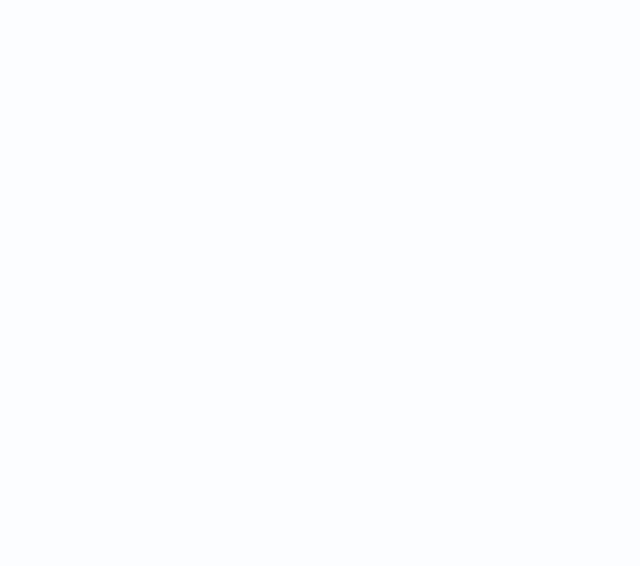
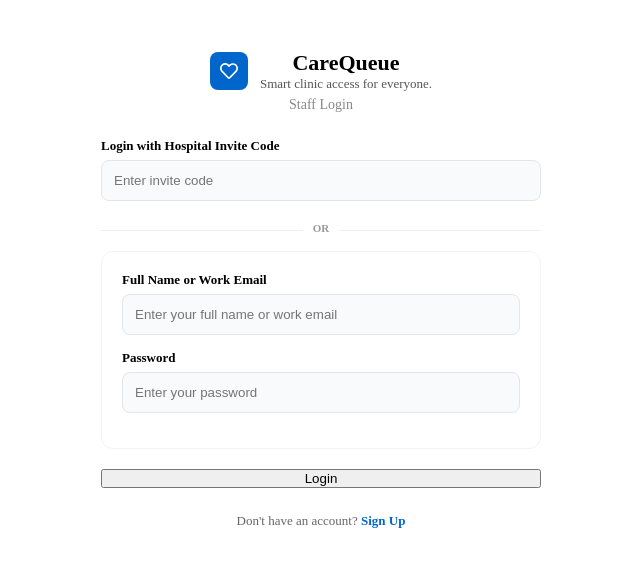
Before and after one commit to The-Nexus-Capstone/Nexus-Carequeue, a React app in the folder frontend/: page /staff-login in a window 1280 px wide. Before the commit this address had no page. Shown: the top 566 px of the page, without its empty margins (319-959 px from the left). Built offline with nearby package versions, Linux system fonts and the light colour scheme; the HTML template or start-up script is replaced by a standard one.

Commit message:
staff login styling and signup popup implementation

```diff
--- a/frontend/src/App.jsx
+++ b/frontend/src/App.jsx
@@ -1,12 +1,14 @@
 import { BrowserRouter, Routes, Route } from "react-router-dom";
+
 import Landing from "./pages/Landing";
-import "./Shared/Styles/Global.css";
+import StaffLogin from "./features/Stuff/Pages/ Login";
 
 function App() {
   return (
     <BrowserRouter>
       <Routes>
         <Route path="/" element={<Landing />} />
+        <Route path="/staff-login" element={<StaffLogin />} />
       </Routes>
     </BrowserRouter>
   );
--- a/frontend/src/Pages/Landing.jsx
+++ b/frontend/src/Pages/Landing.jsx
@@ -1,23 +1,20 @@
 import { useState } from "react";
+import { useNavigate } from "react-router-dom"; // 1. Import useNavigate
 import "./Landing.css";
 import heroImg from "../assets/hero.png";
 import { FaClock, FaMapMarkerAlt, FaSmile } from "react-icons/fa";
 import { FaClipboardList, FaUserMd } from "react-icons/fa";
 import { FaRegHeart } from 'react-icons/fa';
 
-
-
 function Landing() {
   const [menuOpen, setMenuOpen] = useState(false);
+  const navigate = useNavigate(); // 2. Initialize navigate function
 
   return (
     <div className="landing">
-
-
       <div className="nav-wrapper">
         <header className="navbar">
           <div className="nav-container">
-      {/* Hamburger only shows on small screens */}
             <div className="hamburger" onClick={() => setMenuOpen(!menuOpen)}>
               ☰
             </div>
@@ -28,33 +25,42 @@
               </div>
               <div className="logo-text">
                 <h3>CareQueue</h3>
+                {/* Tagline stays visible for everyone */}
                 <span>Smart clinic access for everyone.</span>
               </div>
             </div>
 
-      {/* Desktop Links: Home is blue, others are outlined */}
             <nav className="nav-links">
               <button className="nav-btn active">Home</button>
               <button className="nav-btn outline">Queue Status</button>
-        <button className="nav-btn outline">Staff Dashboard</button>
+              {/* 3. Add onClick to Navbar button */}
+              <button
+                className="nav-btn outline"
+                onClick={() => navigate("/staff-login")}
+              >
+                Staff Dashboard
+              </button>
             </nav>
           </div>
         </header>
 
-  {/* Mobile Dropdown: Visible when menuOpen is true */}
         {menuOpen && (
           <div className="mobile-menu">
             <button className="nav-btn active">Home</button>
             <button className="nav-btn outline">Queue Status</button>
-      <button className="nav-btn outline">Staff Dashboard</button>
+            {/* 4. Add onClick to Mobile Menu button */}
+            <button
+              className="nav-btn outline"
+              onClick={() => navigate("/staff-login")}
+            >
+              Staff Dashboard
+            </button>
           </div>
         )}
       </div>
 
-
       <section className="hero-section">
         <img src={heroImg} alt="Clinic" className="hero-img" />
-
         <div className="hero-overlay">
           <h1>Welcome to CareQueue</h1>
           <p>
@@ -65,9 +71,7 @@
         </div>
       </section>
 
-
       <section className="action-section">
-
         <div className="action-card">
           <div className="action-cardinfo">
             <div className="card-icon blue">
@@ -75,7 +79,6 @@
             </div>
             <h3>Patient Check-In</h3>
           </div>
-
           <p>
             Join the queue for your clinic visit.
             Quick and easy registration.
@@ -90,58 +93,38 @@
             </div>
             <h3>Staff Dashboard</h3>
           </div>
-
           <p>
             Manage clinic queue, call patients,
             and track daily operations.
           </p>
-  <button className="secondary-btn">Staff Login</button>
+          {/* 5. Add onClick to Hero section action button */}
+          <button
+            className="secondary-btn"
+            onClick={() => navigate("/staff-login")}
+          >
+            Staff Login
+          </button>
         </div>
-
-
       </section>
 
-
       <section className="why-section">
-
         <h2>Why CareQueue?</h2>
-
         <div className="why-grid">
-
           <div className="why-item">
-  <div className="circle blue">
-    <FaClock />
+            <div className="circle blue"><FaClock /></div>
+            <h4>Save Time</h4>
+            <p>No more waiting in crowded rooms. Check in from anywhere.</p>
           </div>
-  <h4>Save Time</h4>
-  <p>
-    No more waiting in crowded rooms.
-    Check in from anywhere.
-  </p>
+          <div className="why-item">
+            <div className="circle green"><FaMapMarkerAlt /></div>
+            <h4>Real-Time Updates</h4>
+            <p>Get notified when it's your turn. Track your queue position live.</p>
           </div>
-
           <div className="why-item">
-  <div className="circle green">
-    <FaMapMarkerAlt />
+            <div className="circle orange"><FaSmile /></div>
+            <h4>Better Care</h4>
+            <p>Organized queues mean better service and happier patients.</p>
           </div>
-  <h4>Real-Time Updates</h4>
-  <p>
-    Get notified when it's your turn.
-    Track your queue position live.
-  </p>
-</div>
-
-<div className="why-item">
-  <div className="circle orange">
-    <FaSmile />
-  </div>
-  <h4>Better Care</h4>
-  <p>
-    Organized queues mean better service
-    and happier patients.
-  </p>
-</div>
-
-
         </div>
 
         <footer className="footer">
@@ -150,12 +133,9 @@
             <br />
             Optimized for low data connections
           </p>
-
           <span>© 2026</span>
         </footer>
-
       </section>
-
     </div>
   );
 }
--- a/frontend/src/Shared/Styles/Global.css
+++ b/frontend/src/Shared/Styles/Global.css
@@ -1,17 +1,41 @@
-/* index.css - THE FOUNDATION */
+:root {
+  /* Primary Brand Colors */
+  --primary-blue: #0066cc ;
+  --primary-light: #4d94db;
 
-/* 1. Prevent sideways scrolling globally */
+  /* Text Colors */
+  --text-white: #fafafa;
+  --text-black: #1e1e1e;
+  --text-grey: #f1f3f6;
+
+  /* Semantic Colors (Status) */
+  --success-green: #047857;
+  --success-light: #cafdee;
+
+  --warning-orange: #d97706;
+  --warning-light: #fddab0;
+
+  --error-red: #dc2626;
+  --error-light: #f4c5c5;
+
+  --info-blue: #2563eb;
+  --info-light: #e1eafe;
+
+  /* Layout Constants */
+  --border-color: #e2e8f0;
+  --card-bg: #f8fafc;
+}
 * {
   margin: 0;
   padding: 0;
-  box-sizing: border-box; /* Essential: keeps padding inside the width */
+  box-sizing: border-box;
 }
 
 html, body {
   width: 100%;
   height: 100%;
   overflow-x: hidden;
-  background-color: #fcfdfe; /
+  background-color: #fcfdfe;
   -webkit-font-smoothing: antialiased;
 }
 
--- a/frontend/src/features/Stuff/Pages/ Login.jsx
+++ b/frontend/src/features/Stuff/Pages/ Login.jsx
@@ -0,0 +1,91 @@
+import React, { useState } from 'react';
+import { useNavigate } from 'react-router-dom';
+import { FaRegHeart } from 'react-icons/fa';
+import './Auth.css';
+import Card from '../../../Shared/Components/Card';
+import Input from '../../../Shared/Components/Input';
+import Button from '../../../Shared/Components/Button';
+
+function StaffLogin() {
+  const navigate = useNavigate();
+  const [showPopup, setShowPopup] = useState(false);
+  const [loginData, setLoginData] = useState({ inviteCode: '', identifier: '', password: '' });
+
+  const handleLogin = (e) => {
+    e.preventDefault();
+    // Trim checks for "empty spaces"
+    const invite = loginData.inviteCode.trim();
+    const user = loginData.identifier.trim();
+    const pass = loginData.password.trim();
+
+    if (!invite && (!user || !pass)) {
+      alert("Please enter valid login details.");
+      return;
+    }
+    console.log("Login Success");
+  };
+
+  return (
+    <div className="auth-page">
+      <div className="auth-central-box">
+        {/* Header: Logo and Title on the same line */}
+        <div className="brand-header-inline">
+          <div className="brand-icon-box"><FaRegHeart /></div>
+          <div className="brand-text-stack">
+             <h1>CareQueue</h1>
+             <p>Smart clinic access for everyone.</p>
+          </div>
+        </div>
+
+        <p className="auth-sub-label">Staff Login</p>
+
+        <form className="auth-form" onSubmit={handleLogin}>
+          <Input
+            label="Login with Hospital Invite Code"
+            placeholder="Enter invite code"
+            value={loginData.inviteCode}
+            onChange={(e) => setLoginData({...loginData, inviteCode: e.target.value})}
+          />
+
+          <div className="auth-divider"><span>OR</span></div>
+
+          <Card>
+            <Input
+              label="Full Name or Work Email"
+              placeholder="Enter your full name or work email"
+              value={loginData.identifier}
+              onChange={(e) => setLoginData({...loginData, identifier: e.target.value})}
+            />
+            <Input
+              label="Password"
+              type="password"
+              placeholder="Enter your password"
+              value={loginData.password}
+              onChange={(e) => setLoginData({...loginData, password: e.target.value})}
+            />
+          </Card>
+
+          <Button variant="primary" type="submit">Login</Button>
+
+          {/* Made "Sign Up" clickable and bold */}
+          <p className="auth-footer-text">
+            Don't have an account? <span className="signup-trigger" onClick={() => setShowPopup(true)}>Sign Up</span>
+          </p>
+        </form>
+      </div>
+
+      {/* POPUP IMPLEMENTATION */}
+      {showPopup && (
+        <div className="popup-overlay" onClick={() => setShowPopup(false)}>
+          <div className="popup-card" onClick={e => e.stopPropagation()}>
+            <h3>How do you want to Sign up?</h3>
+            <Button variant="primary" onClick={() => navigate('/hospital-signup')}>Sign up a new hospital</Button>
+            <Button variant="outline" onClick={() => navigate('/join-hospital')}>Join an existing hospital</Button>
+          </div>
+        </div>
+      )}
+    </div>
+  );
+}
+
+export default StaffLogin;
--- /dev/null
+++ b/frontend/src/features/Stuff/Pages/Auth.css
@@ -0,0 +1,120 @@
+.auth-page {
+  display: flex;
+  flex-direction: column;
+  align-items: center;
+  justify-content: flex-start; /* Keeps it high on the page */
+  min-height: 100vh;
+  padding-top: 50px;
+  background-color: #ffffff;
+}
+
+.auth-central-box {
+  width: 100%;
+  max-width: 440px; /* Tighter container */
+  text-align: center;
+}
+
+/* Flex header for inline logo */
+.brand-header-inline {
+  display: flex;
+  align-items: center;
+  justify-content: center;
+  gap: 12px;
+  margin-bottom: 5px;
+}
+
+.brand-icon-box {
+  background-color: var(--primary-blue, #0066cc);
+  color: white;
+  width: 38px;
+  height: 38px;
+  border-radius: 8px;
+  display: flex;
+  align-items: center;
+  justify-content: center;
+  font-size: 18px;
+}
+
+.brand-text-stack h1 { margin: 0; font-size: 22px; font-weight: 700; color: #000; }
+.brand-text-stack p { margin: 0; font-size: 13px; color: #555; }
+
+.auth-sub-label {
+  font-size: 14px;
+  color: #888;
+  margin: 0 0 25px 0;
+}
+
+/* FORM SPACING */
+.auth-form {
+  display: flex;
+  flex-direction: column;
+  gap: 0px; /* Force tight stacking */
+}
+
+/* Targeted tag styling to override shared components */
+.auth-form label {
+  display: block;
+  text-align: left;
+  font-size: 13px;
+  font-weight: 700;
+  margin-bottom: 6px;
+}
+
+.auth-form input {
+  width: 100%;
+  padding: 12px;
+  border: 1px solid #e0e6ed;
+  border-radius: 8px;
+  background-color: #f8fafc; /* Subtle grey in design */
+  margin-bottom: 15px;
+  box-sizing: border-box;
+}
+
+.auth-divider {
+  margin: 10px 0 20px;
+  border-bottom: 1px solid #eee;
+  line-height: 0.1em;
+}
+.auth-divider span { background: #fff; padding: 0 10px; color: #999; font-size: 11px; font-weight: 700; }
+
+.card {
+  background-color: #ffffff !important;
+  border: 1px solid #f1f3f6 !important;
+  border-radius: 12px;
+  padding: 20px !important;
+  margin-bottom: 20px;
+}
+
+.auth-footer-text { margin-top: 25px; font-size: 13px; color: #666; }
+
+/* FIX: Clickable Sign Up */
+.signup-trigger {
+  color: var(--primary-blue, #0066cc);
+  font-weight: 700;
+  cursor: pointer;
+  text-decoration: none;
+}
+
+.signup-trigger:hover { text-decoration: underline; }
+
+/* POPUP */
+.popup-overlay {
+  position: fixed;
+  top: 0; left: 0; width: 100%; height: 100%;
+  background: rgba(0,0,0,0.4);
+  display: flex;
+  align-items: center;
+  justify-content: center;
+  z-index: 9999;
+}
+
+.popup-card {
+  background: white;
+  padding: 30px;
+  border-radius: 16px;
+  width: 90%;
+  max-width: 380px;
+  display: flex;
+  flex-direction: column;
+  gap: 15px;
+}
--- a/frontend/src/main.jsx
+++ b/frontend/src/main.jsx
@@ -2,7 +2,7 @@
 import { createRoot } from 'react-dom/client'
 import './index.css'
 import App from './App.jsx'
-import "./shared/styles/global.css";
+import "./Shared/Styles/Global.css";
 
 
 createRoot(document.getElementById('root')).render(
```
Lines whose indentation alone changed are shown as unchanged.
